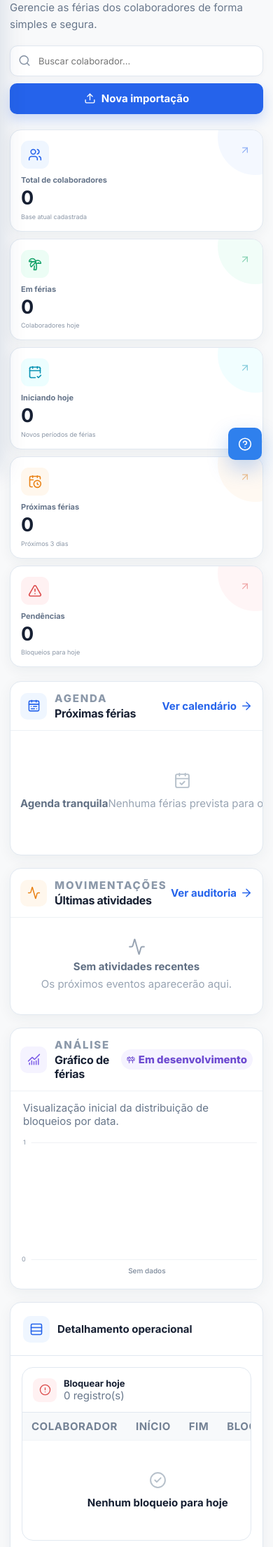
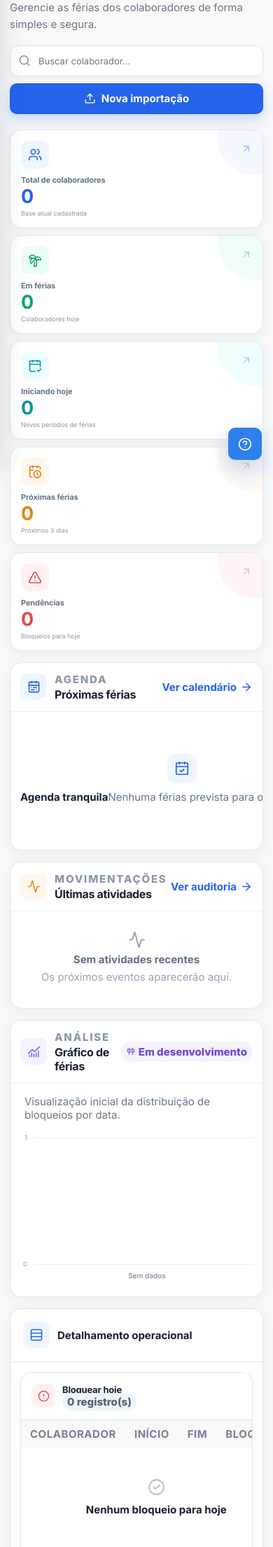
Before and after one commit to TC0STA/sistema-ferias, a Flask app: page /dashboard in a window 390 px wide. Shown: the part 171-2381 px from the top of the page at 70% size. Run offline with Flask 3, Linux system fonts and the light colour scheme; the visitor is signed in with stand-in values (Sample User, id 1); data comes from the database, SQL or seed files in the repository; data that the repository does not hold is empty; some libraries are stand-ins or nearby versions.

Commit message:
Aprimora visual do dashboard

```diff
--- a/static/css/dashboard.css
+++ b/static/css/dashboard.css
@@ -13,14 +13,14 @@
     --dash-purple-soft: #f5f3ff;
 }
 
-.page-dashboard .page-content { max-width: 1560px; }
+.page-dashboard .page-content { max-width: 1580px; }
 
 .dashboard-hero {
     display: flex;
     align-items: flex-end;
     justify-content: space-between;
-    gap: 28px;
-    margin-bottom: 28px;
+    gap: 24px;
+    margin-bottom: 22px;
 }
 .hero-copy { min-width: 0; }
 .hero-kicker {
@@ -77,23 +77,23 @@
 .primary-action:hover { color: #fff; background: #1d4ed8; transform: translateY(-1px); box-shadow: 0 12px 22px rgba(37, 99, 235, .28); }
 .primary-action svg, .secondary-action svg { width: 17px; }
 
-.metric-grid { display: grid; grid-template-columns: repeat(5, minmax(0, 1fr)); gap: 14px; margin-bottom: 20px; }
+.metric-grid { display: grid; grid-template-columns: repeat(5, minmax(0, 1fr)); gap: 12px; margin-bottom: 16px; }
 .metric-card {
     --metric-color: var(--dash-blue);
     --metric-soft: var(--dash-blue-soft);
     position: relative;
     min-width: 0;
-    min-height: 160px;
+    min-height: 138px;
     display: flex;
     flex-direction: column;
     align-items: flex-start;
-    padding: 18px;
+    padding: 16px;
     overflow: hidden;
     text-align: left;
     border: 1px solid var(--line);
     border-radius: 16px !important;
     background: var(--surface);
-    box-shadow: 0 5px 18px rgba(24, 47, 78, .055);
+    box-shadow: 0 4px 16px rgba(24, 47, 78, .055);
     cursor: pointer;
 }
 .metric-card::after {
@@ -128,7 +128,7 @@
     height: 40px;
     display: grid;
     place-items: center;
-    margin-bottom: 14px;
+    margin-bottom: 10px;
     color: var(--metric-color);
     border-radius: 11px;
     background: var(--metric-soft);
@@ -136,10 +136,10 @@
 .metric-icon svg { width: 20px; height: 20px; }
 .metric-content { min-width: 0; }
 .metric-content small, .metric-content strong, .metric-content em { display: block; }
-.metric-content small { color: #66758a; font-size: 12px !important; font-weight: 650; }
-.metric-content strong { margin-top: 4px; color: var(--text); font-size: 30px !important; line-height: 1.1; letter-spacing: -.04em; }
-.metric-content em { margin-top: 6px; overflow: hidden; color: #8a96a6; font-size: 11px !important; font-style: normal; text-overflow: ellipsis; white-space: nowrap; }
-.metric-arrow { position: absolute; top: 18px; right: 17px; z-index: 1; width: 16px; color: var(--metric-color); opacity: .48; }
+.metric-content small { color: #66758a; font-size: 11px !important; font-weight: 700; letter-spacing: -.01em; }
+.metric-content strong { margin-top: 3px; color: var(--metric-color); font-size: 32px !important; line-height: 1; letter-spacing: -.045em; }
+.metric-content em { margin-top: 5px; overflow: hidden; color: #8a96a6; font-size: 10px !important; font-style: normal; text-overflow: ellipsis; white-space: nowrap; }
+.metric-arrow { position: absolute; top: 16px; right: 15px; z-index: 1; width: 16px; color: var(--metric-color); opacity: .42; }
 
 .attention-banner {
     display: grid;
@@ -162,8 +162,9 @@
 .attention-banner button:hover { background: #fff; transform: translateX(2px); }
 .attention-banner button svg { width: 15px; }
 
-.dashboard-grid { display: grid; grid-template-columns: minmax(0, 1.65fr) minmax(320px, .75fr); gap: 18px; margin-bottom: 18px; }
+.dashboard-grid { display: grid; grid-template-columns: minmax(0, 1.65fr) minmax(320px, .75fr); gap: 16px; margin-bottom: 16px; }
 .secondary-grid { grid-template-columns: minmax(360px, .82fr) minmax(0, 1.18fr); }
+.upcoming-card, .chart-card { grid-column: 1 / -1; }
 .dashboard-card {
     min-width: 0;
     overflow: hidden;
@@ -189,12 +190,17 @@
 .section-icon-orange { color: var(--dash-orange); background: var(--dash-orange-soft); }
 .section-icon-purple { color: var(--dash-purple); background: var(--dash-purple-soft); }
 
-.responsive-table { max-height: 350px; overflow: auto; }
+.responsive-table { max-height: 330px; overflow: auto; }
 .responsive-table th { padding: 11px 16px; font-size: 9px !important; background: #fafbfc; }
 .responsive-table td { padding: 13px 16px; border-top: 1px solid #f0f3f6; color: #66758a; font-size: 11px !important; }
 .responsive-table tbody tr:first-child td { border-top: 0; }
 .responsive-table td:first-child { display: flex; align-items: center; gap: 9px; color: var(--text); }
 .responsive-table td strong { overflow: hidden; font-size: 11px; text-overflow: ellipsis; white-space: nowrap; }
+.responsive-table .empty-row td { display: table-cell; padding: 0; }
+.upcoming-card .empty-state { width: 100%; min-height: 150px; gap: 8px; }
+.upcoming-card .empty-state > svg { width: 42px; height: 42px; padding: 10px; color: var(--dash-blue); border-radius: 12px; background: var(--dash-blue-soft); }
+.upcoming-card .empty-state strong { color: var(--text); font-size: 13px; }
+.upcoming-card .empty-state small { color: var(--muted); font-size: 10px; }
 .person-avatar { width: 31px; height: 31px; display: grid; place-items: center; flex: 0 0 auto; color: var(--dash-blue); border-radius: 9px; background: var(--dash-blue-soft); font-size: 9px; font-weight: 800; }
 .date-cell { display: inline-flex; align-items: center; gap: 6px; white-space: nowrap; }
 .date-cell svg { width: 14px; color: #8b98a9; }
@@ -234,34 +240,34 @@
 .activity-item time { color: #66758a; font-size: 9px; font-weight: 700; text-align: right; }
 .activity-item time small { margin-top: 2px; color: #9aa5b3; font-size: 8px; font-weight: 500; }
 
-.chart-description { margin: 14px 18px 0; color: var(--muted); font-size: 11px; }
-.chart-wrapper { position: relative; height: 265px; padding: 8px 16px 16px; }
+.chart-description { margin: 16px 20px 0; color: var(--muted); font-size: 11px; }
+.chart-wrapper { position: relative; height: clamp(280px, 28vw, 350px); padding: 10px 20px 20px; }
 
 .empty-state { min-height: 120px; display: grid; place-items: center; align-content: center; gap: 6px; color: #98a4b3; text-align: center; }
 .empty-state > svg { width: 25px; height: 25px; }
 .empty-state strong { color: #617084; font-size: 11px; }
 .empty-state small { font-size: 9px; }
 
-.operational-details { margin: 18px 0 24px; border: 1px solid var(--line); border-radius: 16px; background: var(--surface); box-shadow: 0 5px 20px rgba(24, 47, 78, .05); }
+.operational-details { margin: 16px 0 24px; border: 1px solid var(--line); border-radius: 16px; background: var(--surface); box-shadow: 0 5px 20px rgba(24, 47, 78, .05); }
 .operational-details > header { min-height: 76px; display: flex; align-items: center; gap: 16px; padding: 15px 18px; border-bottom: 1px solid var(--line); }
 .operational-details > header > span { display: flex; align-items: center; gap: 11px; }
 .operational-details > header > span > svg { width: 38px; height: 38px; padding: 9px; color: var(--dash-blue); border-radius: 10px; background: var(--dash-blue-soft); }
 .operational-details > header strong, .operational-details > header small { display: block; }
 .operational-details > header strong { font-size: 14px; }
 .operational-details > header small { margin-top: 3px; color: var(--muted); font-size: 10px; }
-.tables-grid { display: grid; grid-template-columns: repeat(2, minmax(0, 1fr)); gap: 16px; padding: 16px; }
-.table-card { min-width: 0; overflow: hidden; box-shadow: none !important; }
-.table-card-heading { display: flex; align-items: center; justify-content: space-between; padding: 14px 15px; border-bottom: 1px solid var(--line); }
+.tables-grid { display: grid; grid-template-columns: repeat(2, minmax(0, 1fr)); gap: 14px; padding: 14px; }
+.table-card { min-width: 0; min-height: 280px; display: flex; overflow: hidden; flex-direction: column; border-radius: 13px; box-shadow: 0 3px 12px rgba(24, 47, 78, .045) !important; }
+.table-card-heading { min-height: 68px; display: flex; align-items: center; justify-content: space-between; padding: 13px 15px; border-bottom: 1px solid var(--line); background: color-mix(in srgb, var(--surface) 96%, var(--dash-blue-soft)); }
 .table-title { display: flex; align-items: center; gap: 10px; }
-.table-title h3 { margin: 0; font-size: 13px; }
-.table-title small { color: var(--muted); font-size: 9px; }
+.table-title h3 { margin: 0; font-size: 13px; letter-spacing: -.015em; }
+.table-title small { width: max-content; margin-top: 4px; padding: 3px 7px; color: #52647a; border-radius: 999px; background: #f1f5f9; font-size: 10px; font-weight: 750; }
 .table-icon { width: 34px; height: 34px; display: grid; place-items: center; border-radius: 9px; }
 .table-icon svg { width: 17px; }
 .table-icon-danger { color: var(--dash-red); background: var(--dash-red-soft); }
 .table-icon-warning { color: var(--dash-orange); background: var(--dash-orange-soft); }
 .table-icon-success { color: var(--dash-green); background: var(--dash-green-soft); }
 .table-icon-info { color: var(--dash-blue); background: var(--dash-blue-soft); }
-.table-scroll { max-height: 310px; overflow: auto; }
+.table-scroll { max-height: 310px; flex: 1; overflow: auto; }
 .table-scroll th { padding: 10px 13px; font-size: 9px !important; }
 .table-scroll td { padding: 11px 13px; border-top: 1px solid #f1f4f7; color: #66758a; font-size: 10px !important; }
 .table-scroll td strong { color: var(--text); font-size: inherit; }
@@ -297,10 +303,12 @@ html[data-theme="escuro"] .responsive-table td,
 html[data-theme="escuro"] .card-heading,
 html[data-theme="escuro"] .activity-item,
 html[data-theme="escuro"] .operational-details > header { border-color: var(--line); }
+html[data-theme="escuro"] .table-card-heading { background: color-mix(in srgb, var(--surface) 94%, var(--dash-blue-soft)); }
+html[data-theme="escuro"] .table-title small { color: #cbd5e1; background: #23374d; }
 
 @media (max-width: 1260px) {
     .metric-grid { grid-template-columns: repeat(3, minmax(0, 1fr)); }
-    .metric-card:nth-child(4), .metric-card:nth-child(5) { min-height: 145px; }
+    .metric-card:nth-child(4), .metric-card:nth-child(5) { min-height: 138px; }
     .dashboard-grid, .secondary-grid { grid-template-columns: 1fr; }
 }
 
@@ -320,7 +328,7 @@ html[data-theme="escuro"] .operational-details > header { border-color: var(--li
     .dashboard-search, .primary-action { width: 100%; }
     .dashboard-search kbd { display: none; }
     .metric-grid { gap: 10px; }
-    .metric-card, .metric-card:nth-child(4), .metric-card:nth-child(5) { min-height: 148px; padding: 15px; }
+    .metric-card, .metric-card:nth-child(4), .metric-card:nth-child(5) { min-height: 140px; padding: 15px; }
     .metric-content strong { font-size: 27px !important; }
     .metric-content small { font-size: 11px !important; }
     .metric-content em { font-size: 9px !important; }
@@ -347,7 +355,7 @@ html[data-theme="escuro"] .operational-details > header { border-color: var(--li
     .activity-item { grid-template-columns: 32px minmax(0, 1fr); }
     .activity-item time { grid-column: 2; text-align: left; }
     .activity-item time small { display: inline; margin-left: 4px; }
-    .chart-wrapper { height: 230px; padding-inline: 8px; }
+    .chart-wrapper { height: 250px; padding-inline: 10px; }
     .operational-details > header small { display: none; }
 }
 
```
Also changed, not shown: tests/test_dashboard_navigation.js (+6 -1 lines).
